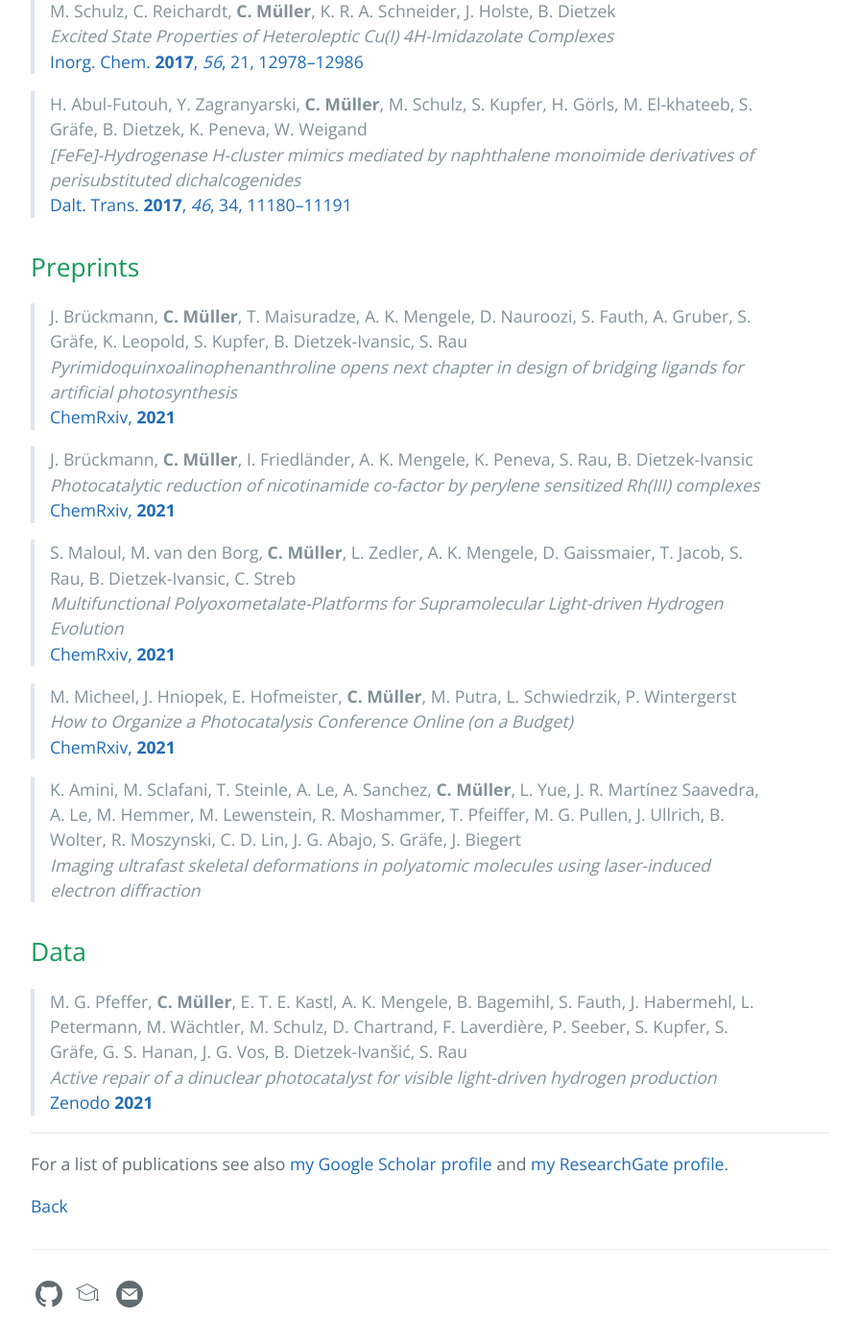
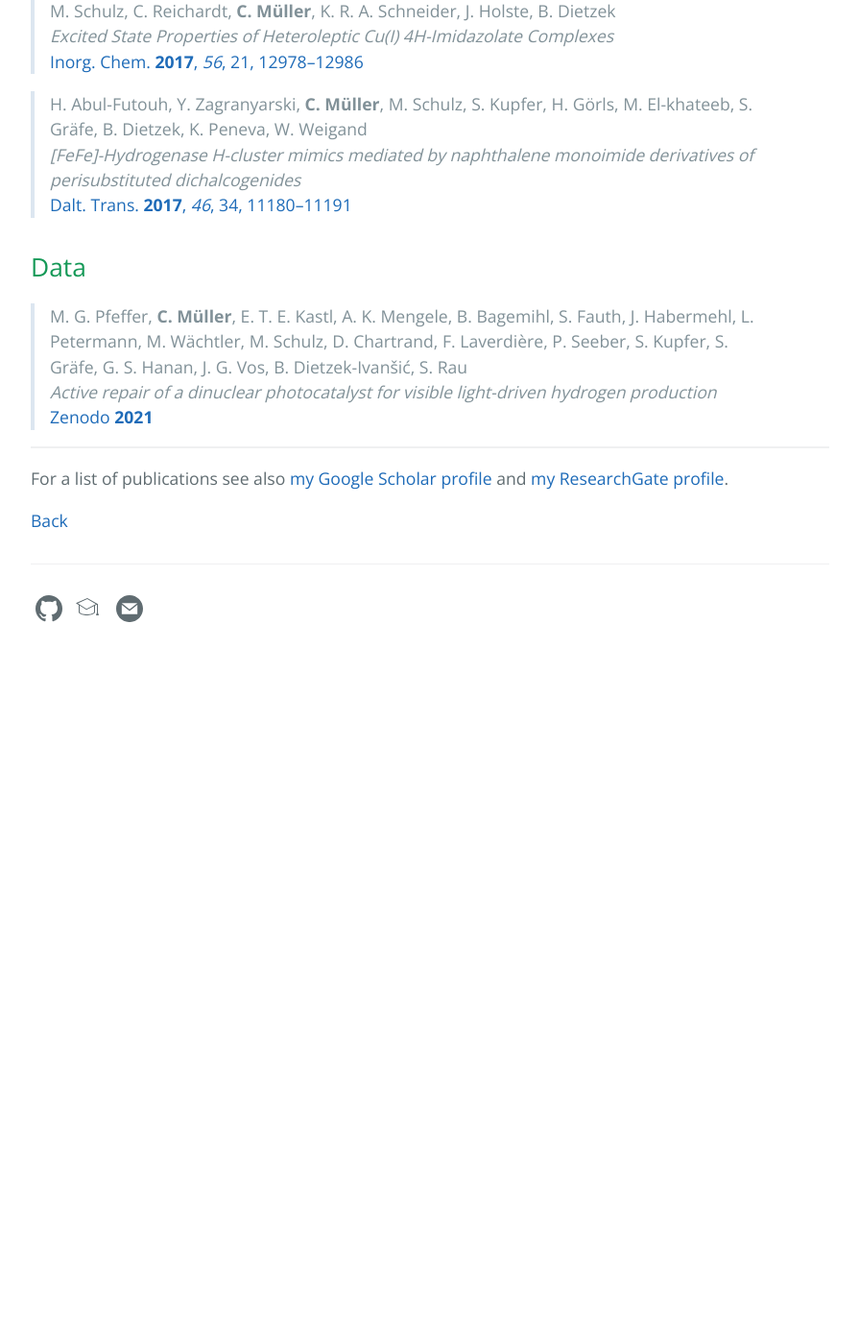
Before and after one commit to carolin-m/carolin-m.github.io, a Jekyll site: the page built from publications.md, in a window 1280 px wide and 1400 px high, scrolled down 2031 px. Shown: the whole window at 96% size, without its empty margins (192-1087 px from the left). Built offline with Jekyll 4.4.1, drawn with Linux system fonts in a browser that asks for light colours; after the commit the page ends 2733 px from its top, so only the background shows below that; some of the changed text lies outside the part shown.

Commit message:
Update publications.md

```diff
--- a/publications.md
+++ b/publications.md
@@ -6,7 +6,7 @@ ref: publications
 order: 1
 ---
 
-Currently, I have published 13 articles in peer-reviewed academic journals (*h*-index = 4), 5 preprints and 1 (spectroscopic) dataset. For a list of publications see also [my Google Scholar profile](https://scholar.google.com/citations?hl=de&user=GTdILbgAAAAJ) and [my ResearchGate profile](https://www.researchgate.net/profile/Carolin-Mueller-6).
+Currently, I have published 13 articles in peer-reviewed academic journals (*h*-index = 4), and 1 (spectroscopic) dataset. For a list of publications see also [my Google Scholar profile](https://scholar.google.com/citations?hl=de&user=GTdILbgAAAAJ) and [my ResearchGate profile](https://www.researchgate.net/profile/Carolin-Mueller-6).
 
 
 ## Journal Articles <br>
@@ -64,28 +64,6 @@ M. Hemmer, M. Lewenstein, R. Moshammer, T. Pfeifer, M. G. Pullen, J. Ullrich, B.
 > *[FeFe]-Hydrogenase H-cluster mimics mediated by naphthalene monoimide derivatives of perisubstituted dichalcogenides* <br>
 > [Dalt. Trans. **2017**, *46*, 34, 11180–11191](http://xlink.rsc.org/?DOI=C7DT02079A)
 
-## Preprints <br>
-
-> J. Brückmann, **C. Müller**, T. Maisuradze, A. K. Mengele, D. Nauroozi, S. Fauth, A. Gruber, S. Gräfe, K. Leopold, S. Kupfer, B. Dietzek-Ivansic, S. Rau <br>
-> *Pyrimidoquinxoalinophenanthroline opens next chapter in design of bridging ligands for artificial photosynthesis* <br>
-> [ChemRxiv, **2021**](https://chemrxiv.org/engage/chemrxiv/article-details/616916e1b564b6ee1a77f8fb)
-
-> J. Brückmann, **C. Müller**, I. Friedländer, A. K. Mengele, K. Peneva, S. Rau, B. Dietzek-Ivansic <br>
-> *Photocatalytic reduction of nicotinamide co-factor by perylene sensitized Rh(III) complexes* <br>
-> [ChemRxiv, **2021**](https://chemrxiv.org/engage/chemrxiv/article-details/615ff2dc8b620dc6414859c9)
-
-> S. Maloul, M. van den Borg, **C. Müller**, L. Zedler, A. K. Mengele, D. Gaissmaier, T. Jacob, S. Rau, B. Dietzek-Ivansic, C. Streb <br>
-> *Multifunctional Polyoxometalate-Platforms for Supramolecular Light-driven Hydrogen Evolution* <br>
-> [ChemRxiv, **2021**](https://chemrxiv.org/engage/chemrxiv/article-details/614ca26218be85d6e82da623)
-
-> M. Micheel, J. Hniopek, E. Hofmeister, **C. Müller**, M. Putra, L. Schwiedrzik, P. Wintergerst <br>
-> *How to Organize a Photocatalysis Conference Online (on a Budget)* <br>
-> [ChemRxiv, **2021**](https://chemrxiv.org/engage/chemrxiv/article-details/60c7545c702a9b9f6e18c4f0)
-
-> K. Amini, M. Sclafani, T. Steinle, A. Le, A. Sanchez, **C. Müller**, L. Yue, J. R. Martínez Saavedra, A. Le,
-M. Hemmer, M. Lewenstein, R. Moshammer, T. Pfeiffer, M. G. Pullen, J. Ullrich, B. Wolter, R. Moszynski, C. D. Lin, J. G. Abajo, S. Gräfe, J. Biegert <br>
-> *Imaging ultrafast skeletal deformations in polyatomic molecules using laser-induced electron diffraction* <br>
-
 
 ## Data <br>
 
```
